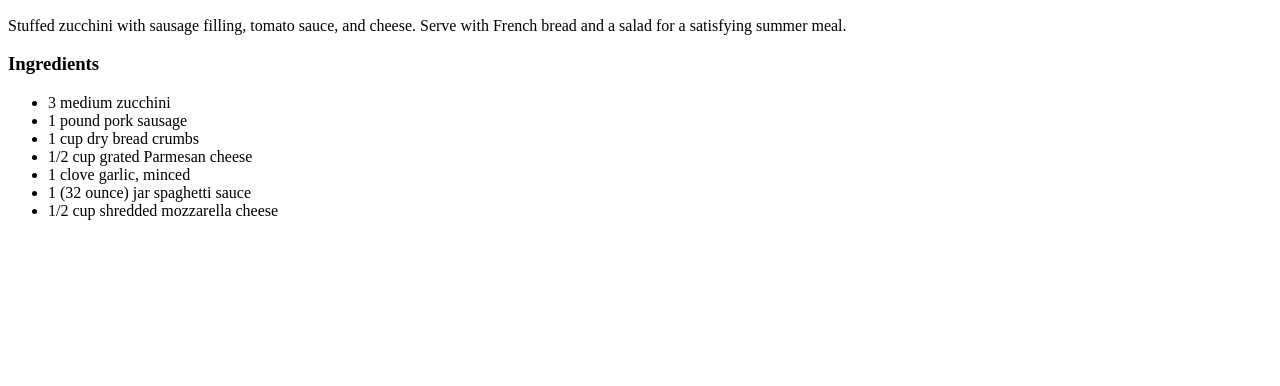
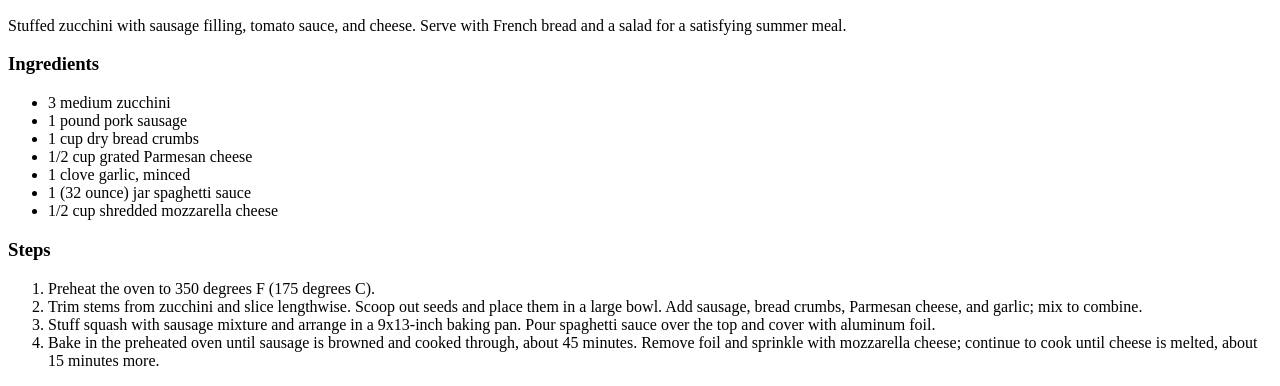
Before and after one commit to Eldenty/odin-recipes, a plain HTML site: page recipes/zucchini.html in a window 1280 px wide. Shown: the part 434-820 px from the top of the page. Drawn offline with Linux system fonts and the light colour scheme.

Commit message:
Add recipe steps

```diff
--- a/recipes/zucchini.html
+++ b/recipes/zucchini.html
@@ -22,5 +22,13 @@
         <li>1 (32 ounce) jar spaghetti sauce</li>
         <li>1/2 cup shredded mozzarella cheese</li>
     </ul>
+
+    <h3>Steps</h3>
+    <ol>
+        <li>Preheat the oven to 350 degrees F (175 degrees C).</li>
+        <li>Trim stems from zucchini and slice lengthwise. Scoop out seeds and place them in a large bowl. Add sausage, bread crumbs, Parmesan cheese, and garlic; mix to combine.</li>
+        <li>Stuff squash with sausage mixture and arrange in a 9x13-inch baking pan. Pour spaghetti sauce over the top and cover with aluminum foil.</li>
+        <li>Bake in the preheated oven until sausage is browned and cooked through, about 45 minutes. Remove foil and sprinkle with mozzarella cheese; continue to cook until cheese is melted, about 15 minutes more.</li>
+    </ol>
 </body>
 </html>
```
